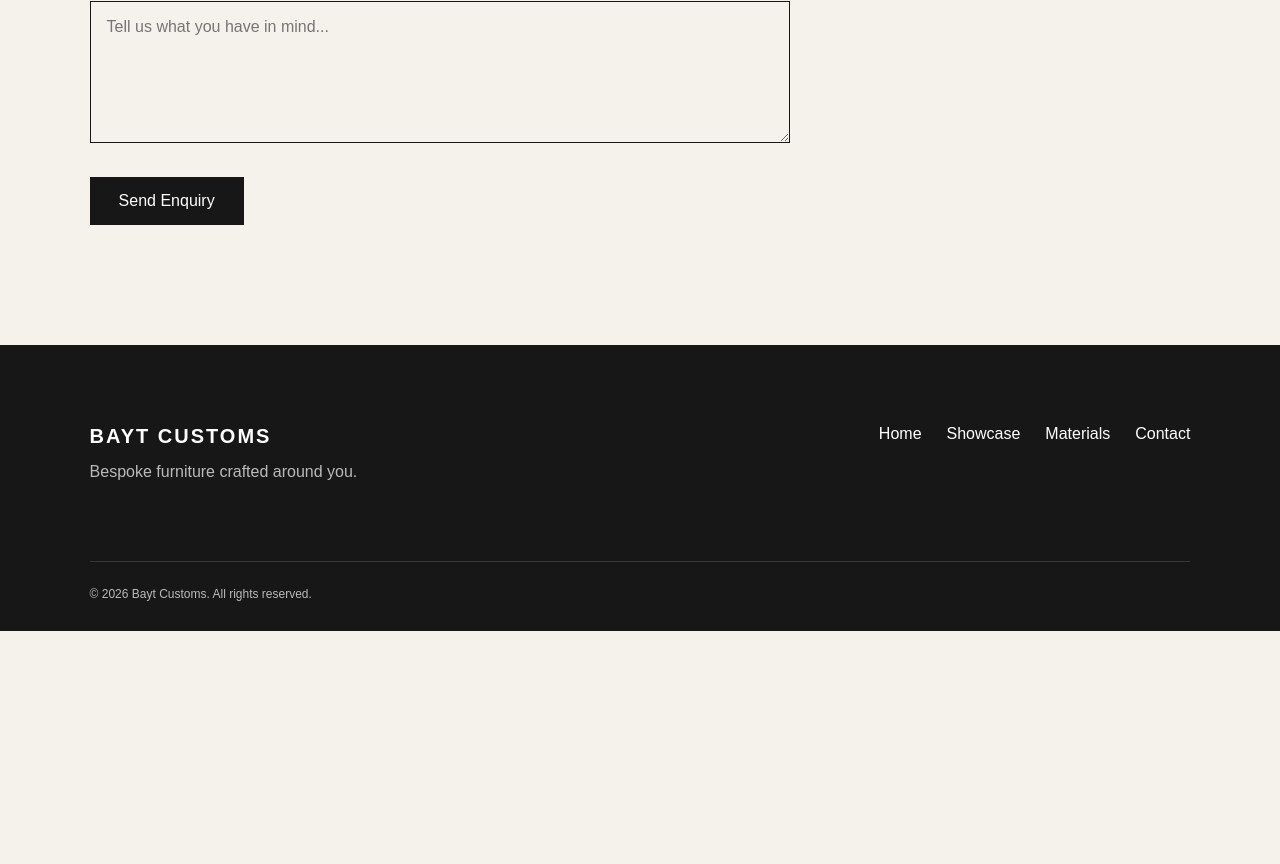
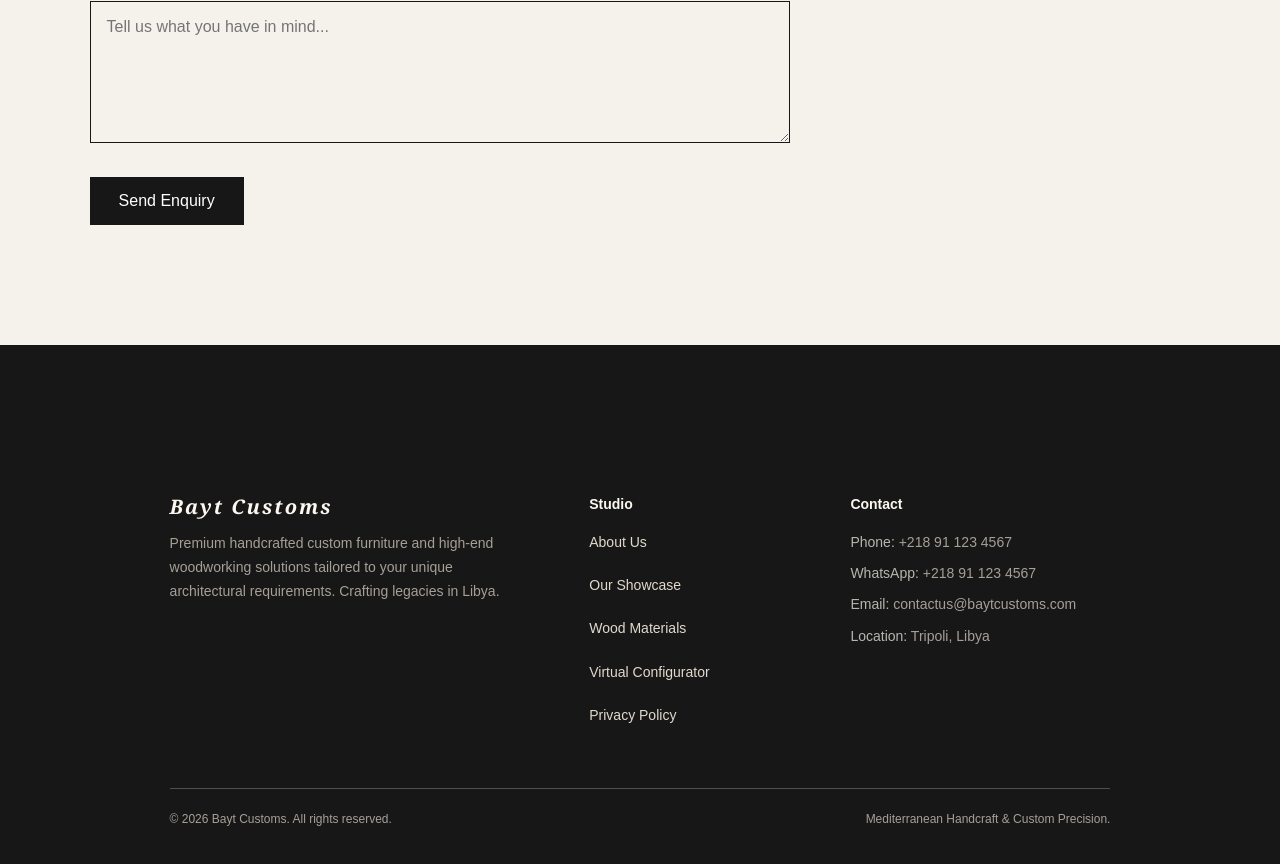
Before and after one commit to mabrruka/BaytCustoms, a React (Vite) app in the folder bayt-customs/: page /contact in a window 1280 px wide. Shown: the part 555-1419 px from the top of the page. Before the commit the page ends 1186 px from the top, so only its background shows below. Built offline with nearby package versions, Linux system fonts and the light colour scheme.

Commit message:
Footer updated

```diff
--- a/bayt-customs/src/components/Footer.jsx
+++ b/bayt-customs/src/components/Footer.jsx
@@ -1,43 +1,75 @@
+import { Link } from "react-router-dom";
+import "../styles/footer.css";
+
 function Footer() {
     return (
         <footer className="footer">
+            <div className="footer-main">
+                <div className="footer-brand">
+                    <h2>Bayt Customs</h2>
 
-            <div className="footer-inner">
-
-                <div>
-                    <h2>BAYT CUSTOMS</h2>
-
-                    <p>
-                        Bespoke furniture crafted around you.
+                    <p className="footer-description">
+                        Premium handcrafted custom furniture and high-end
+                        woodworking solutions tailored to your unique
+                        architectural requirements. Crafting legacies in Libya.
                     </p>
                 </div>
 
-                <div className="footer-links">
+                <div className="footer-column">
+                    <h3>Studio</h3>
 
-                    <a href="/">
-                        Home
-                    </a>
-
-                    <a href="/showcase">
-                        Showcase
-                    </a>
-
-                    <a href="/materials">
-                        Materials
-                    </a>
-
-                    <a href="/contact">
-                        Contact
-                    </a>
-
+                    <nav className="footer-links">
+                        <Link to="/contact">About Us</Link>
+                        <Link to="/showcase">Our Showcase</Link>
+                        <Link to="/materials">Wood Materials</Link>
+                        <Link to="/contact">Virtual Configurator</Link>
+                        <Link to="/contact">Privacy Policy</Link>
+                    </nav>
                 </div>
 
+                <div className="footer-column">
+                    <h3>Contact</h3>
+
+                    <div className="footer-contact">
+                        <p>
+                            <span>Phone:</span>{" "}
+                            <a href="tel:+218911234567">
+                                +218 91 123 4567
+                            </a>
+                        </p>
+
+                        <p>
+                            <span>WhatsApp:</span>{" "}
+                            <a href="https://wa.me/218911234567">
+                                +218 91 123 4567
+                            </a>
+                        </p>
+
+                        <p>
+                            <span>Email:</span>{" "}
+                            <a href="mailto:contactus@baytcustoms.com">
+                                contactus@baytcustoms.com
+                            </a>
+                        </p>
+
+                        <p>
+                            <span>Location:</span> Tripoli, Libya
+                        </p>
+                    </div>
+                </div>
             </div>
 
-            <p className="copyright">
-                © 2026 Bayt Customs. All rights reserved.
-            </p>
+            <div className="footer-bottom">
+                <div className="footer-copyright">
+                    <p>
+                        © 2026 Bayt Customs. All rights reserved.
+                    </p>
 
+                    <p>
+                        Mediterranean Handcraft &amp; Custom Precision.
+                    </p>
+                </div>
+            </div>
         </footer>
     );
 }
--- /dev/null
+++ b/bayt-customs/src/styles/footer.css
@@ -0,0 +1,232 @@
+.footer {
+    width: 100%;
+    background: #392E26;
+    color: #FCF8F0;
+}
+
+.footer-main {
+    width: 100%;
+    padding: 72px 80px 64px;
+
+    display: grid;
+    grid-template-columns:
+        minmax(320px, 1.5fr)
+        minmax(180px, 0.8fr)
+        minmax(260px, 1fr);
+
+    column-gap: 80px;
+    align-items: start;
+}
+
+/* =========================
+   BRAND
+========================= */
+
+.footer-brand {
+    max-width: 500px;
+}
+
+.footer-brand h2 {
+    margin: 0 0 18px;
+
+    font-family: "Instrument Serif", Georgia, serif;
+    font-size: 32px;
+    font-style: italic;
+    font-weight: 600;
+    line-height: 1;
+
+    color: #FCF8F0;
+}
+
+.footer-description {
+    margin: 0;
+    max-width: 470px;
+
+    font-family: "Geist", Arial, sans-serif;
+    font-size: 14px;
+    font-weight: 400;
+    line-height: 1.7;
+
+    color: #E2D9CD;
+}
+
+/* =========================
+   FOOTER COLUMNS
+========================= */
+
+.footer-column {
+    min-width: 0;
+}
+
+.footer-column h3 {
+    margin: 0 0 22px;
+
+    font-family: "Geist", Arial, sans-serif;
+    font-size: 14px;
+    font-weight: 700;
+    line-height: 1;
+
+    color: #FCF8F0;
+}
+
+.footer-links {
+    display: flex;
+    flex-direction: column;
+    align-items: flex-start;
+    gap: 13px;
+}
+
+.footer-links a {
+    font-family: "Geist", Arial, sans-serif;
+    font-size: 14px;
+    font-weight: 400;
+    line-height: 1.3;
+
+    color: #E2D9CD;
+    text-decoration: none;
+
+    transition:
+            color 0.2s ease,
+            opacity 0.2s ease;
+}
+
+.footer-links a:hover {
+    color: #FCF8F0;
+}
+
+/* =========================
+   CONTACT
+========================= */
+
+.footer-contact {
+    display: flex;
+    flex-direction: column;
+    gap: 13px;
+}
+
+.footer-contact p {
+    margin: 0;
+
+    font-family: "Geist", Arial, sans-serif;
+    font-size: 14px;
+    font-weight: 400;
+    line-height: 1.3;
+
+    color: #E2D9CD;
+}
+
+.footer-contact span {
+    color: #FCF8F0;
+}
+
+.footer-contact a {
+    color: #E2D9CD;
+    text-decoration: none;
+
+    transition: color 0.2s ease;
+}
+
+.footer-contact a:hover {
+    color: #FCF8F0;
+}
+
+/* =========================
+   BOTTOM
+========================= */
+
+.footer-bottom {
+    margin: 0 80px;
+
+    border-top: 1px solid rgba(252, 248, 240, 0.25);
+
+    padding: 22px 0 28px;
+}
+
+.footer-copyright {
+    display: flex;
+    align-items: center;
+    justify-content: space-between;
+    gap: 30px;
+}
+
+.footer-copyright p {
+    margin: 0;
+
+    font-family: "Geist", Arial, sans-serif;
+    font-size: 12px;
+    font-weight: 400;
+    line-height: 1.4;
+
+    color: #E2D9CD;
+}
+
+/* =========================
+   TABLET
+========================= */
+
+@media (max-width: 1000px) {
+    .footer-main {
+        padding: 60px 40px 50px;
+
+        grid-template-columns:
+            1.3fr
+            0.8fr
+            1fr;
+
+        column-gap: 40px;
+    }
+
+    .footer-bottom {
+        margin: 0 40px;
+    }
+}
+
+/* =========================
+   MOBILE
+========================= */
+
+@media (max-width: 760px) {
+    .footer-main {
+        padding: 52px 24px 44px;
+
+        grid-template-columns: 1fr;
+        row-gap: 40px;
+    }
+
+    .footer-brand {
+        max-width: 100%;
+    }
+
+    .footer-brand h2 {
+        font-size: 30px;
+    }
+
+    .footer-column h3 {
+        margin-bottom: 18px;
+    }
+
+    .footer-bottom {
+        margin: 0 24px;
+        padding: 20px 0 24px;
+    }
+
+    .footer-copyright {
+        align-items: flex-start;
+        flex-direction: column;
+        gap: 8px;
+    }
+}
+
+/* =========================
+   SMALL MOBILE
+========================= */
+
+@media (max-width: 480px) {
+    .footer-main {
+        padding: 44px 20px 38px;
+    }
+
+    .footer-bottom {
+        margin: 0 20px;
+    }
+}
```
